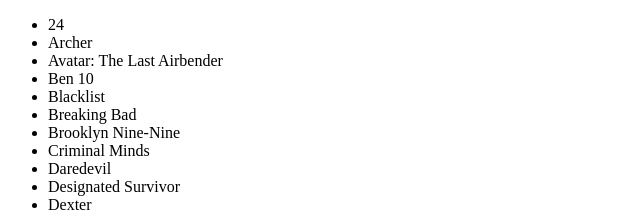
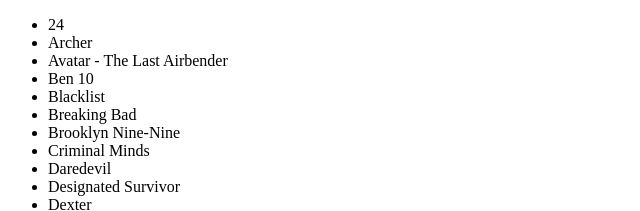
Before and after one commit to asuhail1270106/ITMD-413_FP, a plain HTML site: page index.html in a window 1280 px wide. Shown: the top 211 px of the page, 0-640 px from the left. Drawn offline with Linux system fonts and the light colour scheme.

Commit message:
Add files via upload

```diff
--- a/index.html
+++ b/index.html
@@ -5,7 +5,7 @@
 <ul id ="shows">
     <li>24</li>
     <li>Archer</li>
-    <li>Avatar: The Last Airbender</li>
+    <li>Avatar - The Last Airbender</li>
     <li>Ben 10</li>
     <li>Blacklist</li>
     <li>Breaking Bad</li>
```
